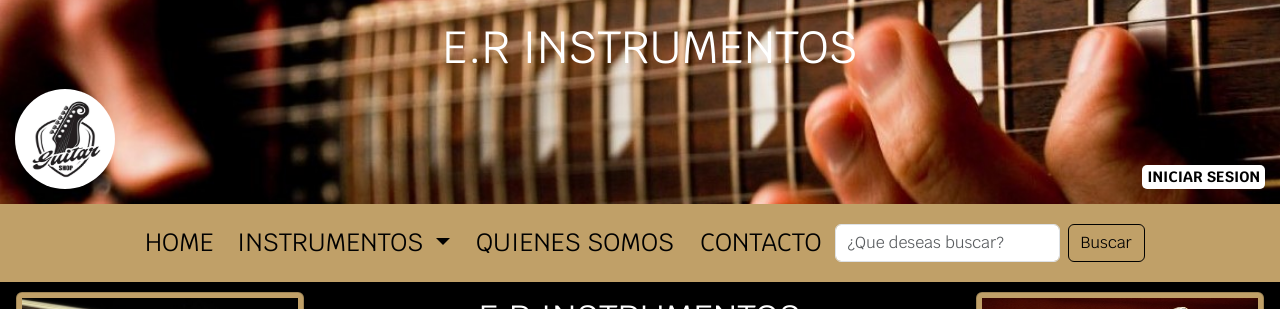
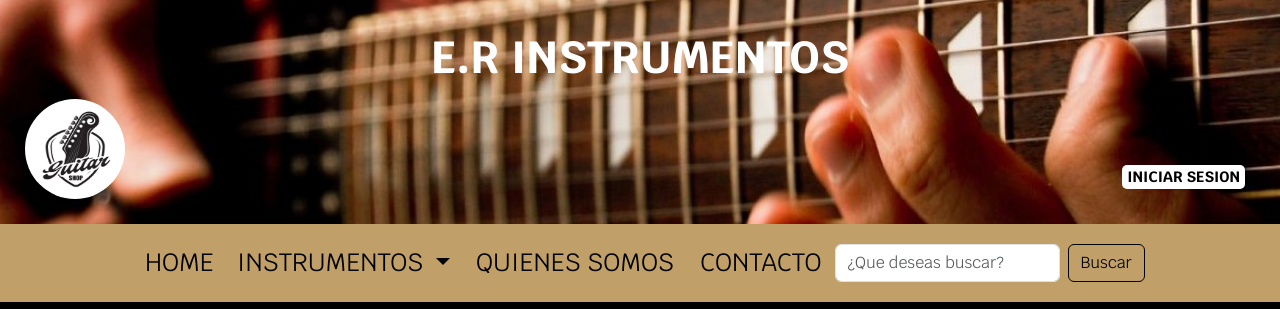
Before and after one commit to EzequielEspinosa/ERInstrumentos, a website: page index.html in a window 1280 px wide. Shown: the top 309 px of the page. Drawn offline with nearby package versions, Linux system fonts and the light colour scheme.

Commit message:
Modificando el Header y agregando margin-padding

```diff
--- a/index.html
+++ b/index.html
@@ -21,14 +21,12 @@
 <body>
     <!--Header-->
     <header>
-        <section class="encabezado container-fluid">
-            <div class="row">
+        <section class="encabezado">
                 <h1>E.R Instrumentos</h1>
                 <div class="alineacion">
-                    <img class="col-9" src="img/guitarra-logo.jpg" alt="logo-guitarra">
-                    <a class="boton col-3" href="#">iniciar sesion</a>
+                    <img src="img/guitarra-logo.jpg" alt="logo-guitarra">
+                    <a class="boton" href="#">iniciar sesion</a>
                 </div>
-            </div>
         </section>
     </header>
 
--- a/scss/_globales.scss
+++ b/scss/_globales.scss
@@ -56,4 +56,5 @@ img{
     border-radius: 5px;
     padding:1px 5px;
     width: auto;
+    margin: inherit;
 }
--- a/scss/_header.scss
+++ b/scss/_header.scss
@@ -6,12 +6,16 @@
     background-size: cover;
     height: 100%;
     padding: 15px;
+    h1{
+        font-weight: bold;
+    }
 }
 
 .alineacion{
     display: flex;
     align-items: end;
     justify-content: space-between;
+    margin: 10px;
     img{
         width: 100px;
         height: 100px;
--- a/tareas-pendientes.txt
+++ b/tareas-pendientes.txt
@@ -1,3 +1,2 @@
 cambiar de tamaño las imagenes
-mejorear el footer
-agragar margenes y padding en algunos elementos.
+modificar el grid de vientos y cuerdas
```
Also changed, not shown: pages/instrumentos.html (+3 -5 lines), css/style.css, 1 other file.
